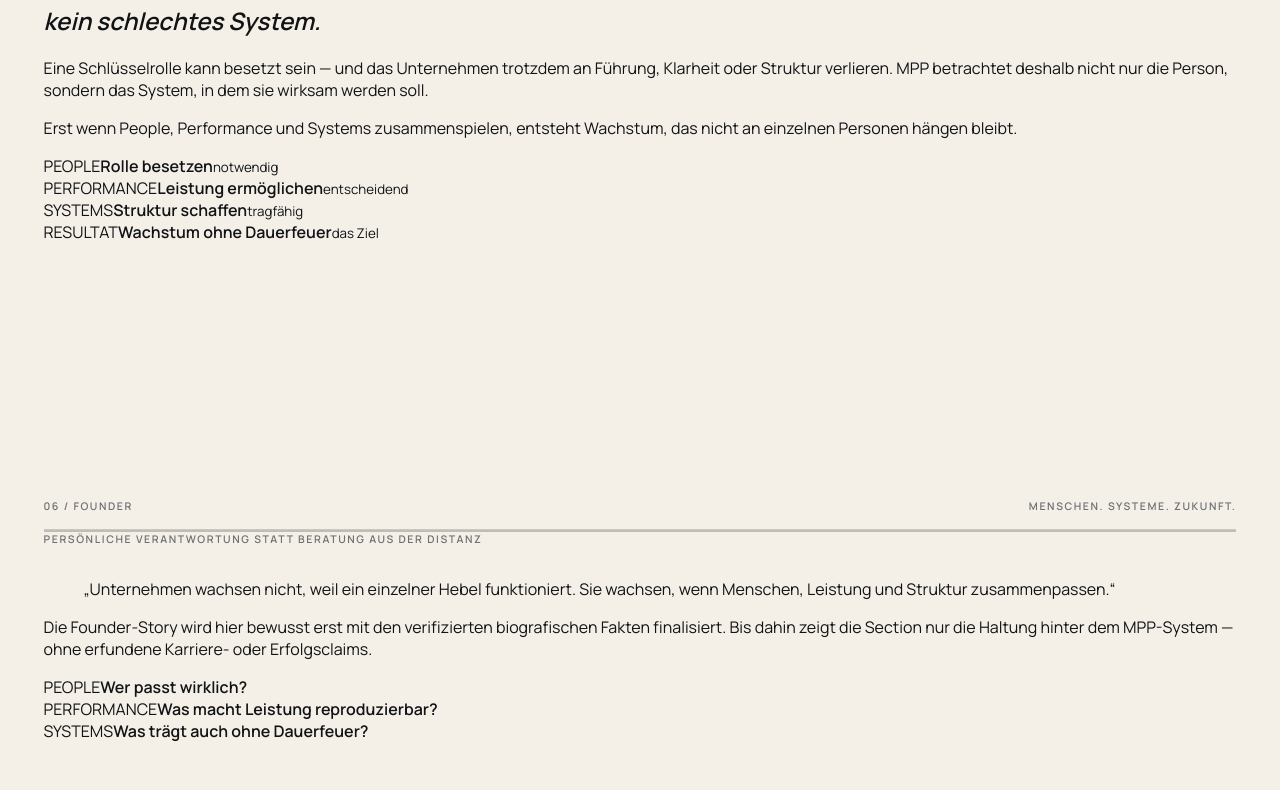
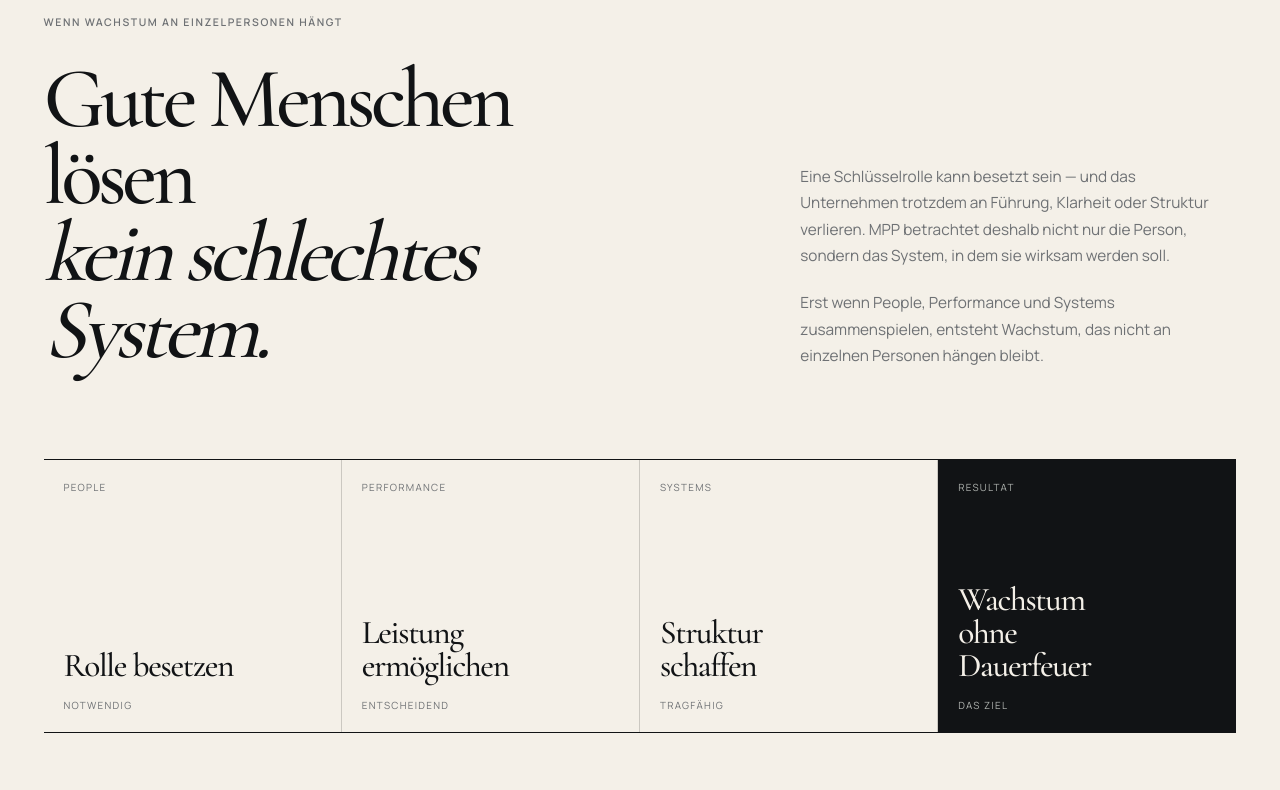
Before and after one commit to ravoeee-droid/MPP-Repo, a Next.js app: page / in a window 1280 px wide. Shown: the part 5250-6040 px from the top of the page. Built offline with nearby package versions, Linux system fonts and the light colour scheme.

Commit message:
Style MPP Wave 2 editorial sections

```diff
--- a/app/globals.css
+++ b/app/globals.css
@@ -974,3 +974,491 @@ button:focus-visible {
     animation-iteration-count: 1 !important;
   }
 }
+
+
+/* === WAVE 2: PROBLEM / FOUNDER / PROCESS / PROOF === */
+
+.problem {
+  background: var(--ivory);
+}
+
+.problem__grid {
+  margin-top: clamp(4rem, 7vw, 7.5rem);
+  display: grid;
+  grid-template-columns: 1.2fr 0.8fr;
+  gap: clamp(3rem, 8vw, 10rem);
+  align-items: end;
+}
+
+.problem__statement h2,
+.process__heading h2,
+.proof-case__copy h2 {
+  margin: 0;
+  font-family: var(--font-display), Georgia, serif;
+  font-weight: 500;
+  letter-spacing: -0.055em;
+  line-height: 0.9;
+}
+
+.problem__statement h2 {
+  max-width: 12ch;
+  font-size: clamp(3.8rem, 6.7vw, 7.6rem);
+}
+
+.problem__statement h2 em,
+.process__heading h2 em {
+  font-weight: 500;
+}
+
+.problem__copy {
+  max-width: 34rem;
+  color: var(--graphite);
+  font-size: 0.96rem;
+  line-height: 1.72;
+}
+
+.problem__copy p {
+  margin: 0;
+}
+
+.problem__copy p + p {
+  margin-top: 1.3rem;
+}
+
+.problem__friction {
+  margin-top: clamp(4rem, 7vw, 7rem);
+  display: grid;
+  grid-template-columns: repeat(4, 1fr);
+  border-top: 1px solid var(--ink);
+  border-bottom: 1px solid var(--ink);
+}
+
+.problem__friction-cell {
+  min-height: 17rem;
+  padding: 1.25rem;
+  display: flex;
+  flex-direction: column;
+  border-right: 1px solid var(--line);
+}
+
+.problem__friction-cell:last-child {
+  border-right: 0;
+}
+
+.problem__friction-cell > span,
+.problem__friction-cell small {
+  color: var(--graphite);
+  font-size: 0.62rem;
+  text-transform: uppercase;
+  letter-spacing: 0.13em;
+}
+
+.problem__friction-cell strong {
+  margin-top: auto;
+  max-width: 11ch;
+  font-family: var(--font-display), Georgia, serif;
+  font-size: clamp(1.8rem, 2.6vw, 3.2rem);
+  font-weight: 500;
+  line-height: 0.98;
+  letter-spacing: -0.04em;
+}
+
+.problem__friction-cell small {
+  margin-top: 1rem;
+}
+
+.problem__friction-cell--result {
+  background: var(--ink);
+  color: var(--ivory);
+}
+
+.problem__friction-cell--result > span,
+.problem__friction-cell--result small {
+  color: #aeb2ae;
+}
+
+.founder {
+  background: var(--paper);
+}
+
+.founder__grid {
+  margin-top: clamp(4rem, 7vw, 7rem);
+  display: grid;
+  grid-template-columns: minmax(0, 0.92fr) minmax(0, 1.08fr);
+  gap: clamp(3rem, 7vw, 8.5rem);
+  align-items: stretch;
+}
+
+.founder__media {
+  min-height: clamp(38rem, 58vw, 54rem);
+}
+
+.founder__content {
+  padding: clamp(1.5rem, 4vw, 4.5rem) 0;
+  display: flex;
+  flex-direction: column;
+}
+
+.founder__content blockquote {
+  margin: 0;
+  max-width: 12ch;
+  font-family: var(--font-display), Georgia, serif;
+  font-size: clamp(3rem, 4.8vw, 5.9rem);
+  font-weight: 500;
+  line-height: 0.95;
+  letter-spacing: -0.05em;
+}
+
+.founder__content > p:not(.eyebrow) {
+  max-width: 41rem;
+  margin: clamp(2rem, 4vw, 3.8rem) 0 0;
+  color: var(--graphite);
+  font-size: 0.92rem;
+  line-height: 1.7;
+}
+
+.founder__facts {
+  margin-top: auto;
+  padding-top: clamp(3rem, 6vw, 6rem);
+  border-top: 1px solid var(--line);
+}
+
+.founder__facts > div {
+  min-height: 4.5rem;
+  display: grid;
+  grid-template-columns: 9rem 1fr;
+  align-items: center;
+  gap: 1rem;
+  border-bottom: 1px solid var(--line);
+}
+
+.founder__facts span {
+  color: var(--graphite);
+  font-size: 0.62rem;
+  letter-spacing: 0.13em;
+}
+
+.founder__facts b {
+  font-family: var(--font-display), Georgia, serif;
+  font-size: 1.25rem;
+  font-weight: 500;
+}
+
+.process {
+  background: var(--ivory);
+}
+
+.process__heading {
+  margin: clamp(4rem, 7vw, 7.5rem) 0 clamp(4rem, 7vw, 6.5rem);
+  display: grid;
+  grid-template-columns: 1.25fr 0.75fr;
+  gap: clamp(3rem, 8vw, 10rem);
+  align-items: end;
+}
+
+.process__heading h2 {
+  font-size: clamp(3.8rem, 6.7vw, 7.5rem);
+}
+
+.process__heading > p {
+  margin: 0;
+  max-width: 32rem;
+  color: var(--graphite);
+  font-size: 0.96rem;
+  line-height: 1.7;
+}
+
+.process__timeline {
+  position: relative;
+}
+
+.process__rail {
+  position: absolute;
+  top: 0;
+  left: 3.5rem;
+  bottom: 0;
+  width: 1px;
+  background: var(--line);
+}
+
+.process-step {
+  position: relative;
+  min-height: 32rem;
+  display: grid;
+  grid-template-columns: 7rem minmax(0, 0.8fr) minmax(320px, 1.2fr);
+  gap: clamp(2rem, 4vw, 5rem);
+  padding: 2rem 0 4rem;
+  border-top: 1px solid var(--line);
+}
+
+.process-step:last-child {
+  border-bottom: 1px solid var(--line);
+}
+
+.process-step__index {
+  position: relative;
+  z-index: 1;
+  display: flex;
+  gap: 1rem;
+  align-items: flex-start;
+  font-size: 0.65rem;
+  letter-spacing: 0.12em;
+}
+
+.process-step__index i {
+  width: 0.65rem;
+  height: 0.65rem;
+  margin-top: 0.05rem;
+  background: var(--citron);
+  border: 1px solid var(--ink);
+}
+
+.process-step__copy {
+  padding-top: clamp(1rem, 3vw, 3rem);
+}
+
+.process-step__copy > p {
+  margin: 0 0 1.5rem;
+  color: var(--graphite);
+  font-size: 0.63rem;
+  letter-spacing: 0.14em;
+}
+
+.process-step__copy h3 {
+  margin: 0;
+  max-width: 13ch;
+  font-family: var(--font-display), Georgia, serif;
+  font-size: clamp(2.3rem, 3.7vw, 4.6rem);
+  font-weight: 500;
+  line-height: 0.98;
+  letter-spacing: -0.045em;
+}
+
+.process-step__copy > span {
+  display: block;
+  max-width: 31rem;
+  margin-top: 1.7rem;
+  color: var(--graphite);
+  font-size: 0.84rem;
+  line-height: 1.65;
+}
+
+.process-step__visual {
+  min-height: 26rem;
+}
+
+.proof {
+  background: var(--ink);
+  color: var(--ivory);
+}
+
+.proof .section-kicker {
+  color: #9ea29f;
+  border-color: var(--line-dark);
+}
+
+.proof__list {
+  margin-top: clamp(4rem, 7vw, 7rem);
+}
+
+.proof-case {
+  min-height: 42rem;
+  padding: 2rem 0;
+  display: grid;
+  grid-template-columns: 0.42fr 0.95fr 1.15fr;
+  gap: clamp(2rem, 5vw, 6rem);
+  align-items: center;
+  border-top: 1px solid var(--line-dark);
+}
+
+.proof-case:last-child {
+  border-bottom: 1px solid var(--line-dark);
+}
+
+.proof-case__meta {
+  align-self: stretch;
+  display: flex;
+  flex-direction: column;
+  justify-content: space-between;
+  color: #9ea29f;
+  font-size: 0.61rem;
+  letter-spacing: 0.13em;
+}
+
+.proof-case__copy h2 {
+  max-width: 12ch;
+  font-size: clamp(2.8rem, 4.5vw, 5.3rem);
+}
+
+.proof-case__copy p {
+  max-width: 34rem;
+  margin: 2rem 0 2.5rem;
+  color: #abb0ac;
+  font-size: 0.84rem;
+  line-height: 1.68;
+}
+
+.proof-case__copy small {
+  padding: 0.45rem 0.65rem;
+  display: inline-block;
+  border: 1px solid var(--line-dark);
+  color: var(--citron);
+  font-size: 0.59rem;
+  letter-spacing: 0.12em;
+}
+
+.proof-case__visual {
+  min-height: 32rem;
+  border-color: var(--line-dark);
+  background:
+    linear-gradient(135deg, rgba(219, 255, 62, 0.08), transparent 45%),
+    repeating-linear-gradient(
+      90deg,
+      transparent,
+      transparent calc(25% - 1px),
+      rgba(244, 240, 232, 0.07) calc(25% - 1px),
+      rgba(244, 240, 232, 0.07) 25%
+    ),
+    #191b1d;
+}
+
+.proof-case__visual .asset-slot__meta {
+  border-color: rgba(244, 240, 232, 0.35);
+  color: var(--ivory);
+}
+
+.proof-case__visual .asset-slot__meta strong {
+  color: #aeb2ae;
+}
+
+@media (max-width: 980px) {
+  .problem__grid,
+  .process__heading {
+    grid-template-columns: 1fr;
+    gap: 2.5rem;
+  }
+
+  .problem__friction {
+    grid-template-columns: repeat(2, 1fr);
+  }
+
+  .problem__friction-cell:nth-child(2) {
+    border-right: 0;
+  }
+
+  .problem__friction-cell:nth-child(n + 3) {
+    border-top: 1px solid var(--line);
+  }
+
+  .founder__grid {
+    grid-template-columns: 0.9fr 1.1fr;
+    gap: 2.5rem;
+  }
+
+  .process-step {
+    grid-template-columns: 5rem 1fr;
+  }
+
+  .process-step__visual {
+    grid-column: 2;
+  }
+
+  .process__rail {
+    left: 2.5rem;
+  }
+
+  .proof-case {
+    grid-template-columns: 0.25fr 0.75fr 1fr;
+    gap: 2rem;
+  }
+}
+
+@media (max-width: 760px) {
+  .problem__statement h2 {
+    font-size: clamp(3.4rem, 14vw, 5.6rem);
+  }
+
+  .problem__friction {
+    grid-template-columns: 1fr;
+  }
+
+  .problem__friction-cell {
+    min-height: 12rem;
+    border-right: 0;
+    border-top: 1px solid var(--line);
+  }
+
+  .problem__friction-cell:first-child {
+    border-top: 0;
+  }
+
+  .founder__grid {
+    grid-template-columns: 1fr;
+  }
+
+  .founder__media {
+    min-height: 33rem;
+  }
+
+  .founder__content {
+    padding-bottom: 0;
+  }
+
+  .founder__content blockquote {
+    font-size: clamp(3rem, 13vw, 5rem);
+  }
+
+  .founder__facts {
+    margin-top: 3rem;
+  }
+
+  .founder__facts > div {
+    grid-template-columns: 1fr;
+    gap: 0.35rem;
+    padding: 1rem 0;
+  }
+
+  .process__heading h2 {
+    font-size: clamp(3.4rem, 14vw, 5.6rem);
+  }
+
+  .process__rail {
+    left: 0.3rem;
+  }
+
+  .process-step {
+    grid-template-columns: 1.6rem 1fr;
+    gap: 1rem;
+    min-height: 0;
+    padding: 1.5rem 0 4rem;
+  }
+
+  .process-step__index span {
+    display: none;
+  }
+
+  .process-step__visual {
+    grid-column: 2;
+    min-height: 23rem;
+  }
+
+  .proof-case {
+    min-height: 0;
+    grid-template-columns: 1fr;
+    gap: 2rem;
+    padding: 3rem 0;
+  }
+
+  .proof-case__meta {
+    min-height: 2rem;
+    flex-direction: row;
+  }
+
+  .proof-case__copy h2 {
+    font-size: clamp(3rem, 12vw, 5rem);
+  }
+
+  .proof-case__visual {
+    min-height: 27rem;
+  }
+}
```
